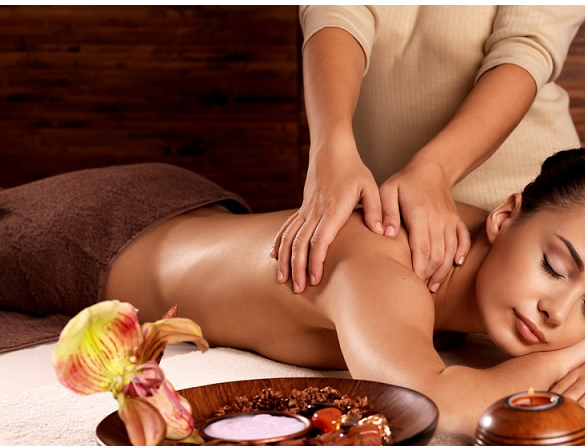
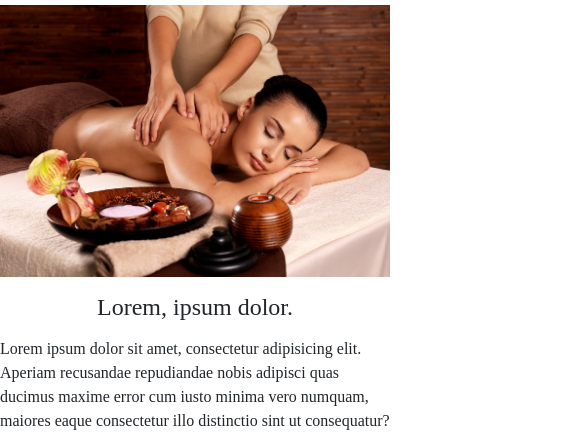
Before and after one commit to bolivarcampos/entrega2-coderhouse, a plain HTML site: page pages/Servicios.html in a window 390 px wide. Shown: the part 609-1055 px from the top of the page, 585 px wide, since content can reach past the window. Drawn offline with nearby package versions, Linux system fonts and the light colour scheme; a web font is replaced by a local one.

Commit message:
modificacion mobile page servicios

```diff
--- a/styles/css/css.css
+++ b/styles/css/css.css
@@ -398,3 +398,9 @@ iframe {
 .staffCarina p{
     margin: 2rem;
 }
+
+         /* Servicios */
+
+.service {
+    width: 100%;
+}
```
